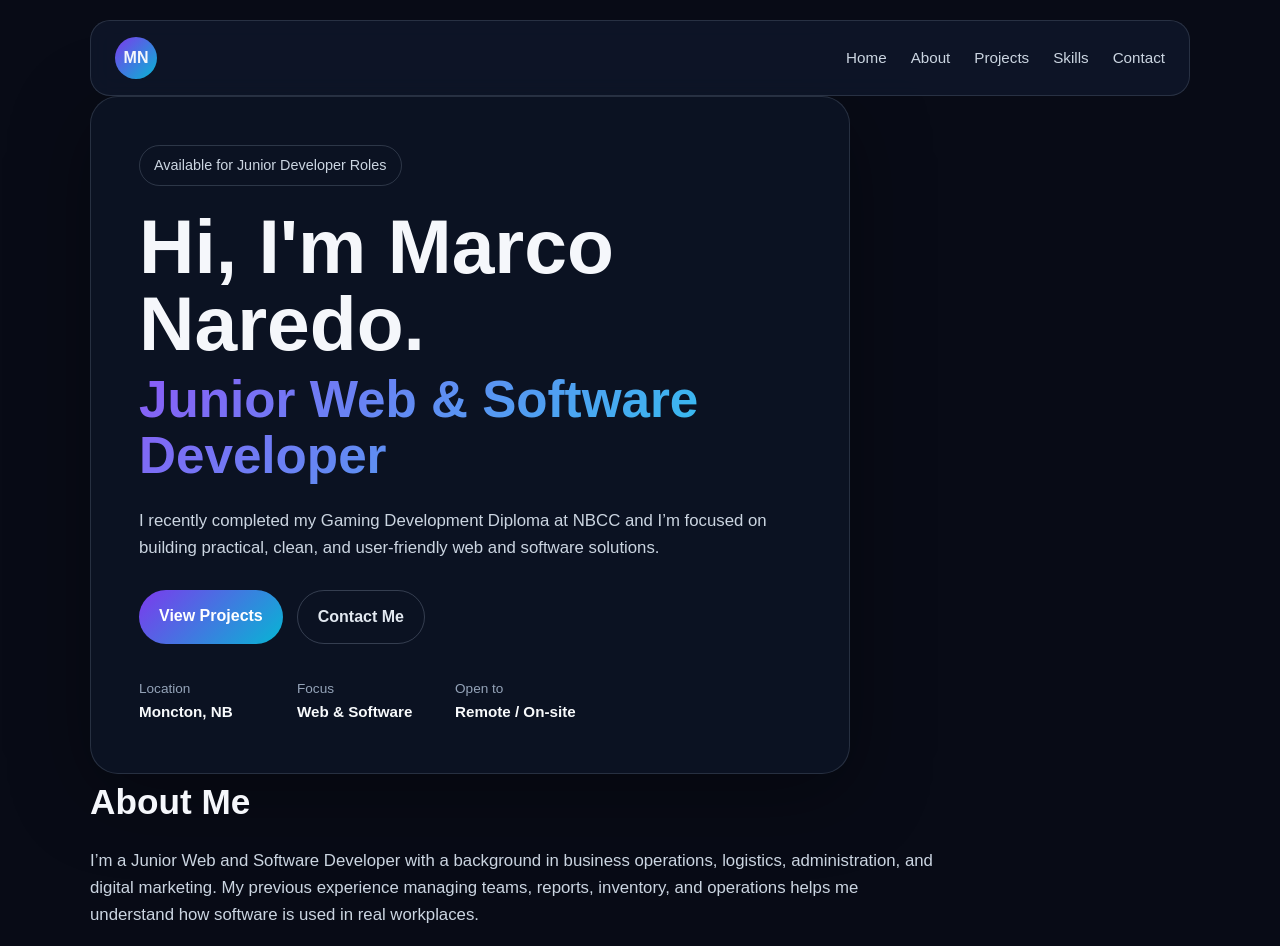
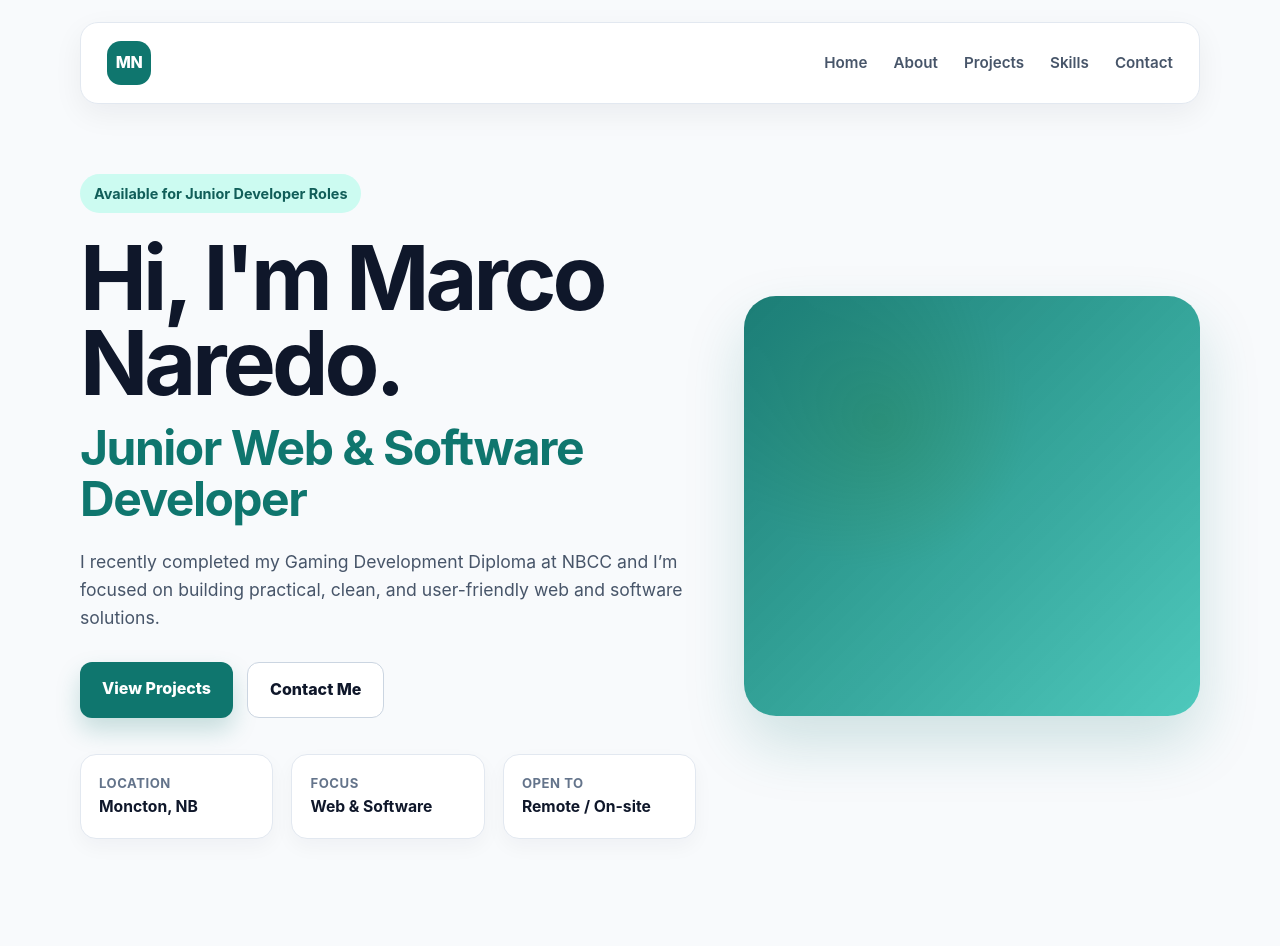
Before and after one commit to MarcoNaredo14/MarcoNaredo14.github.io, a plain HTML site: page index.html in a window 1280 px wide. Shown: the top 946 px of the page. Drawn offline with Linux system fonts and the light colour scheme.

Commit message:
Update portfolio visual design

```diff
--- a/style.css
+++ b/style.css
@@ -9,9 +9,9 @@ html {
 }
 
 body {
-  font-family: Arial, Helvetica, sans-serif;
-  background: #080b16;
-  color: #f5f7fb;
+  font-family: Inter, Arial, Helvetica, sans-serif;
+  background: #f8fafc;
+  color: #0f172a;
   line-height: 1.6;
 }
 
@@ -21,108 +21,109 @@ a {
 }
 
 .navbar {
-  width: min(1100px, 90%);
-  margin: 20px auto 0;
-  padding: 16px 24px;
+  width: min(1120px, 92%);
+  margin: 22px auto 0;
+  padding: 18px 26px;
   display: flex;
   justify-content: space-between;
   align-items: center;
-  background: rgba(15, 23, 42, 0.85);
-  border: 1px solid rgba(148, 163, 184, 0.2);
-  border-radius: 20px;
+  background: #ffffff;
+  border: 1px solid #e2e8f0;
+  border-radius: 18px;
   position: sticky;
   top: 16px;
   z-index: 100;
-  backdrop-filter: blur(12px);
+  box-shadow: 0 10px 30px rgba(15, 23, 42, 0.06);
 }
 
 .logo {
-  width: 42px;
-  height: 42px;
-  background: linear-gradient(135deg, #7c3aed, #06b6d4);
-  border-radius: 50%;
+  width: 44px;
+  height: 44px;
+  background: #0f766e;
+  color: #ffffff;
+  border-radius: 14px;
   display: grid;
   place-items: center;
-  font-weight: 700;
+  font-weight: 800;
+  letter-spacing: -0.5px;
 }
 
 nav {
   display: flex;
-  gap: 24px;
+  gap: 26px;
 }
 
 nav a {
-  color: #cbd5e1;
+  color: #475569;
   font-size: 0.95rem;
+  font-weight: 600;
   transition: color 0.2s ease;
 }
 
 nav a:hover {
-  color: #22d3ee;
+  color: #0f766e;
 }
 
 .hero {
-  width: min(1100px, 90%);
-  min-height: 82vh;
-  margin: 0 auto;
-  display: flex;
+  width: min(1120px, 92%);
+  margin: 70px auto 110px;
+  display: grid;
+  grid-template-columns: 1.15fr 0.85fr;
+  gap: 48px;
   align-items: center;
 }
 
 .hero-content {
-  max-width: 760px;
-  padding: 48px;
-  background: rgba(15, 23, 42, 0.65);
-  border: 1px solid rgba(148, 163, 184, 0.2);
-  border-radius: 28px;
-  box-shadow: 0 20px 80px rgba(0, 0, 0, 0.35);
+  padding: 0;
 }
 
 .tag {
   display: inline-block;
   padding: 8px 14px;
   margin-bottom: 22px;
-  border: 1px solid rgba(148, 163, 184, 0.25);
+  background: #ccfbf1;
+  color: #115e59;
   border-radius: 999px;
-  color: #cbd5e1;
   font-size: 0.9rem;
+  font-weight: 700;
 }
 
 h1 {
-  font-size: clamp(2.5rem, 6vw, 5rem);
-  line-height: 1;
-  margin-bottom: 10px;
+  font-size: clamp(3rem, 7vw, 5.7rem);
+  line-height: 0.95;
+  letter-spacing: -4px;
+  margin-bottom: 18px;
+  color: #0f172a;
 }
 
 .hero h2 {
-  font-size: clamp(1.8rem, 4vw, 3.5rem);
-  line-height: 1.1;
-  background: linear-gradient(135deg, #8b5cf6, #22d3ee);
-  -webkit-background-clip: text;
-  -webkit-text-fill-color: transparent;
+  font-size: clamp(1.7rem, 4vw, 3rem);
+  line-height: 1.05;
+  color: #0f766e;
   margin-bottom: 24px;
+  letter-spacing: -1.5px;
 }
 
 .hero-text {
-  color: #cbd5e1;
-  max-width: 650px;
-  font-size: 1.05rem;
-  margin-bottom: 28px;
+  color: #475569;
+  max-width: 680px;
+  font-size: 1.1rem;
+  margin-bottom: 30px;
 }
 
 .hero-buttons {
   display: flex;
   gap: 14px;
-  margin-bottom: 34px;
+  margin-bottom: 36px;
   flex-wrap: wrap;
 }
 
 .btn {
-  padding: 13px 20px;
-  border-radius: 999px;
-  font-weight: 700;
+  padding: 14px 22px;
+  border-radius: 12px;
+  font-weight: 800;
   display: inline-block;
-  transition: transform 0.2s ease, opacity 0.2s ease;
+  transition: transform 0.2s ease, box-shadow 0.2s ease;
 }
 
 .btn:hover {
@@ -130,83 +131,108 @@ h1 {
 }
 
 .primary {
-  background: linear-gradient(135deg, #7c3aed, #06b6d4);
+  background: #0f766e;
   color: #ffffff;
+  box-shadow: 0 12px 24px rgba(15, 118, 110, 0.22);
 }
 
 .secondary {
-  border: 1px solid rgba(148, 163, 184, 0.3);
-  color: #e2e8f0;
+  background: #ffffff;
+  border: 1px solid #cbd5e1;
+  color: #0f172a;
 }
 
 .quick-info {
-  display: flex;
-  gap: 28px;
-  flex-wrap: wrap;
+  display: grid;
+  grid-template-columns: repeat(3, 1fr);
+  gap: 18px;
+  max-width: 720px;
 }
 
 .quick-info div {
-  min-width: 130px;
+  background: #ffffff;
+  border: 1px solid #e2e8f0;
+  border-radius: 16px;
+  padding: 18px;
+  box-shadow: 0 8px 20px rgba(15, 23, 42, 0.04);
 }
 
 .quick-info span {
   display: block;
-  color: #94a3b8;
-  font-size: 0.85rem;
+  color: #64748b;
+  font-size: 0.82rem;
+  font-weight: 700;
+  text-transform: uppercase;
+  letter-spacing: 0.04em;
 }
 
 .quick-info strong {
-  color: #f8fafc;
-  font-size: 0.95rem;
+  color: #0f172a;
+  font-size: 0.98rem;
+}
+
+.hero::after {
+  content: "";
+  width: 100%;
+  min-height: 420px;
+  border-radius: 32px;
+  background:
+    linear-gradient(135deg, rgba(15, 118, 110, 0.95), rgba(20, 184, 166, 0.75)),
+    radial-gradient(circle at 30% 30%, rgba(251, 191, 36, 0.7), transparent 34%);
+  box-shadow: 0 28px 60px rgba(15, 118, 110, 0.18);
 }
 
 .section {
-  width: min(1100px, 90%);
-  margin: 0 auto 90px;
+  width: min(1120px, 92%);
+  margin: 0 auto 100px;
 }
 
 .section h2 {
-  font-size: 2.2rem;
+  font-size: 2.4rem;
   margin-bottom: 18px;
+  letter-spacing: -1.5px;
+  color: #0f172a;
 }
 
 .section > p {
-  max-width: 850px;
-  color: #cbd5e1;
-  font-size: 1.05rem;
+  max-width: 860px;
+  color: #475569;
+  font-size: 1.08rem;
 }
 
 .cards {
   display: grid;
   grid-template-columns: repeat(3, 1fr);
   gap: 22px;
-  margin-top: 28px;
+  margin-top: 30px;
 }
 
 .card,
 .skills-grid div {
-  background: rgba(15, 23, 42, 0.75);
-  border: 1px solid rgba(148, 163, 184, 0.2);
-  border-radius: 24px;
-  padding: 26px;
-  transition: transform 0.2s ease, border-color 0.2s ease;
+  background: #ffffff;
+  border: 1px solid #e2e8f0;
+  border-radius: 22px;
+  padding: 28px;
+  box-shadow: 0 12px 28px rgba(15, 23, 42, 0.05);
+  transition: transform 0.2s ease, box-shadow 0.2s ease;
 }
 
 .card:hover,
 .skills-grid div:hover {
   transform: translateY(-5px);
-  border-color: rgba(34, 211, 238, 0.5);
+  box-shadow: 0 18px 34px rgba(15, 23, 42, 0.09);
 }
 
 .card h3,
 .skills-grid h3 {
   margin-bottom: 12px;
-  font-size: 1.25rem;
+  font-size: 1.3rem;
+  color: #0f172a;
 }
 
 .card p,
 .skills-grid p {
-  color: #cbd5e1;
+  color: #475569;
   margin-bottom: 18px;
 }
 
@@ -214,50 +240,65 @@ h1 {
   display: inline-block;
   margin: 6px 6px 0 0;
   padding: 6px 10px;
-  background: rgba(34, 211, 238, 0.1);
-  border: 1px solid rgba(34, 211, 238, 0.2);
+  background: #fef3c7;
   border-radius: 999px;
   font-size: 0.8rem;
-  color: #67e8f9;
+  font-weight: 700;
+  color: #92400e;
 }
 
 .skills-grid {
   display: grid;
   grid-template-columns: repeat(2, 1fr);
   gap: 22px;
-  margin-top: 28px;
+  margin-top: 30px;
+}
+
+.contact {
+  background: #0f172a;
+  color: #ffffff;
+  padding: 48px;
+  border-radius: 28px;
+}
+
+.contact h2 {
+  color: #ffffff;
+}
+
+.contact p {
+  color: #cbd5e1;
 }
 
 .contact-links {
   display: flex;
   gap: 14px;
   flex-wrap: wrap;
-  margin-top: 26px;
+  margin-top: 28px;
 }
 
 .contact-links a {
-  padding: 12px 18px;
-  border-radius: 999px;
-  background: rgba(15, 23, 42, 0.9);
-  border: 1px solid rgba(148, 163, 184, 0.25);
-  color: #e2e8f0;
-  transition: border-color 0.2s ease, transform 0.2s ease;
+  padding: 13px 18px;
+  border-radius: 12px;
+  background: #ffffff;
+  color: #0f172a;
+  font-weight: 800;
+  transition: transform 0.2s ease, background 0.2s ease;
 }
 
 .contact-links a:hover {
-  border-color: rgba(34, 211, 238, 0.6);
   transform: translateY(-2px);
+  background: #ccfbf1;
 }
 
 footer {
-  width: min(1100px, 90%);
+  width: min(1120px, 92%);
   margin: 0 auto;
   padding: 30px 0 50px;
-  color: #94a3b8;
-  border-top: 1px solid rgba(148, 163, 184, 0.15);
+  color: #64748b;
+  border-top: 1px solid #e2e8f0;
 }
 
-@media (max-width: 850px) {
+@media (max-width: 900px) {
   .navbar {
     flex-direction: column;
     gap: 16px;
@@ -270,16 +311,25 @@ footer {
   }
 
   .hero {
-    min-height: auto;
-    padding: 70px 0;
+    grid-template-columns: 1fr;
+    margin-top: 50px;
   }
 
-  .hero-content {
-    padding: 32px 24px;
+  .hero::after {
+    min-height: 260px;
   }
 
   .cards,
-  .skills-grid {
+  .skills-grid,
+  .quick-info {
     grid-template-columns: 1fr;
   }
+
+  h1 {
+    letter-spacing: -2px;
+  }
+
+  .contact {
+    padding: 32px 24px;
+  }
 }
```
